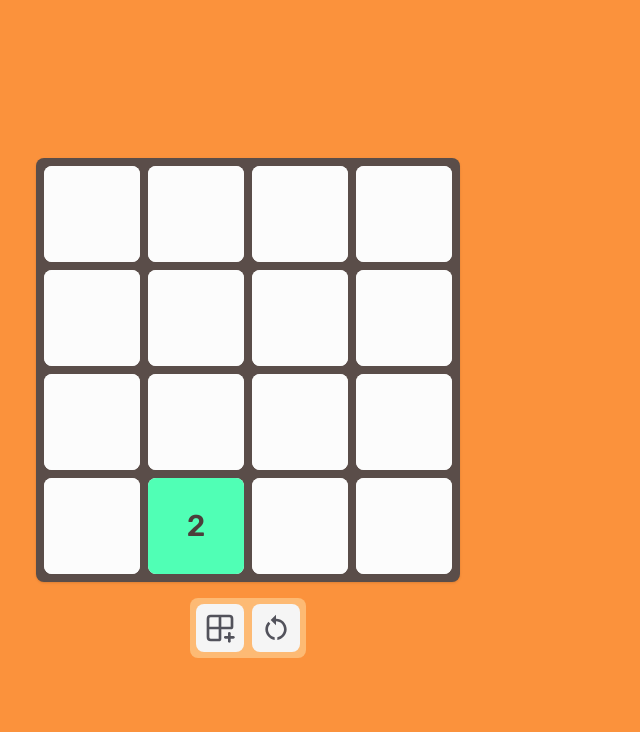
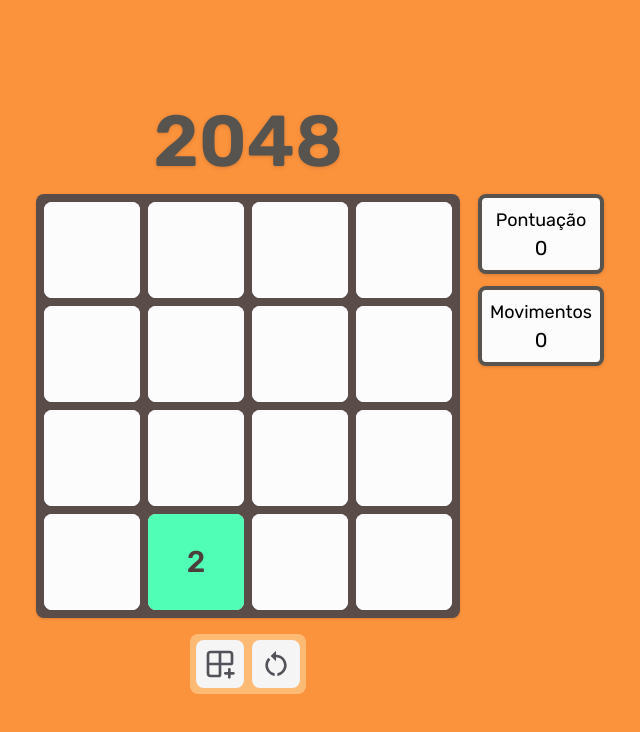
Before and after one commit to orochaa/2048, a React (Vite) app: page / in a window 1280 px wide. Shown: the top 732 px of the page, without its empty margins (392-1032 px from the left). Built offline with nearby package versions, Linux system fonts and the light colour scheme.

Commit message:
feat: add score

```diff
--- a/src/actions.ts
+++ b/src/actions.ts
@@ -91,9 +91,18 @@ export function move(table: Table, mode: Mode, direction: Direction): Table {
   return newTable
 }
 
+export function score(table: Table): number {
+  return table.reduce(
+    (rowAcc, row) =>
+      rowAcc + row.reduce((cellAcc, cell) => cellAcc + cell.value, 0),
+    0
+  )
+}
+
 interface ActionsParams {
   setTable: Dispatch<SetStateAction<Table>>
   setMoveCounter: Dispatch<SetStateAction<number>>
+  setScore: Dispatch<SetStateAction<number>>
   tableSize: number
 }
 
@@ -106,7 +115,7 @@ interface Actions {
 }
 
 export function generateActions(params: ActionsParams): Actions {
-  const { setTable, setMoveCounter, tableSize } = params
+  const { setTable, setMoveCounter, setScore, tableSize } = params
 
   return {
     startGame: (): void => {
@@ -118,7 +127,8 @@ export function generateActions(params: ActionsParams): Actions {
       newTable[startRow][startCol].posY = startRow
       newTable[startRow][startCol].posX = startCol
       setTable(newTable)
-      setMoveCounter(1)
+      setMoveCounter(0)
+      setScore(0)
     },
     moveUp: (): void => {
       setTable(table => {
@@ -129,6 +139,7 @@ export function generateActions(params: ActionsParams): Actions {
         }
         const newTableWithNewCell = addRandomCell(newTable)
         setMoveCounter(state => state + 1)
+        setScore(score(newTableWithNewCell))
 
         return newTableWithNewCell
       })
@@ -143,6 +154,7 @@ export function generateActions(params: ActionsParams): Actions {
 
         const newTableWithNewCell = addRandomCell(newTable)
         setMoveCounter(state => state + 1)
+        setScore(score(newTableWithNewCell))
 
         return newTableWithNewCell
       })
@@ -157,6 +169,7 @@ export function generateActions(params: ActionsParams): Actions {
 
         const newTableWithNewCell = addRandomCell(newTable)
         setMoveCounter(state => state + 1)
+        setScore(score(newTableWithNewCell))
 
         return newTableWithNewCell
       })
@@ -171,6 +184,7 @@ export function generateActions(params: ActionsParams): Actions {
 
         const newTableWithNewCell = addRandomCell(newTable)
         setMoveCounter(state => state + 1)
+        setScore(score(newTableWithNewCell))
 
         return newTableWithNewCell
       })
--- a/src/app.tsx
+++ b/src/app.tsx
@@ -10,6 +10,7 @@ const initialSize = 4
 const initialTable = addRandomCell(generateTable(initialSize))
 
 export function App(): React.JSX.Element {
+  const [score, setScore] = useState<number>(0)
   const [moveCounter, setMoveCounter] = useState<number>(0)
   const [table, setTable] = useState<Table>(initialTable)
   const [tableSize, setTableSize] = useState<number>(initialSize)
@@ -20,6 +21,7 @@ export function App(): React.JSX.Element {
     () =>
       generateActions({
         setMoveCounter,
+        setScore,
         setTable,
         tableSize,
       }),
@@ -36,7 +38,8 @@ export function App(): React.JSX.Element {
 
   const handleRestartGame = useCallback(() => {
     actions.startGame()
-  }, [actions])
+    lostModal.current?.closeModal()
+  }, [actions, lostModal])
 
   useEffect(() => {
     const handleMovement = (e: KeyboardEvent): void => {
@@ -82,16 +85,9 @@ export function App(): React.JSX.Element {
   return (
     <div className="flex min-h-screen w-screen items-center justify-center bg-orange-400 font-rubik">
       <div className="my-10">
-        {/* <div className="mx-auto grid w-fit grid-cols-2 gap-4">
-          <div className="flex flex-col rounded-lg border-zinc-300 bg-white p-2 text-center shadow">
-            <span className="text-lg">Movimentos</span>
-            <span className="text-xl">{moveCounter}</span>
-          </div>
-          <div className="flex flex-col rounded-lg border-zinc-300 bg-white p-2 text-center shadow">
-            <span className="text-lg">Recorde</span>
-            <span className="text-xl">{moveCounter}</span>
-          </div>
-        </div> */}
+        <h1 className="text-center text-7xl font-semibold text-stone-600 drop-shadow">
+          2048
+        </h1>
 
         <div
           className="relative mt-4 rounded-lg bg-brown-500 shadow"
@@ -108,6 +104,17 @@ export function App(): React.JSX.Element {
           {table.flatMap(row =>
             row.map(cell => <Cell key={cell.id} {...cell} />)
           )}
+
+          <div className="absolute -right-36 top-0 flex flex-col gap-3">
+            <div className="flex flex-col rounded-lg border-4 border-stone-600 bg-[#fcfcfc] p-2 text-center drop-shadow">
+              <span className="text-lg">Pontuação</span>
+              <span className="text-xl">{score}</span>
+            </div>
+            <div className="flex flex-col rounded-lg border-4 border-stone-600 bg-[#fcfcfc] p-2 text-center drop-shadow">
+              <span className="text-lg">Movimentos</span>
+              <span className="text-xl">{moveCounter}</span>
+            </div>
+          </div>
         </div>
 
         <div className="mx-auto mt-4 flex w-fit gap-2 rounded-lg bg-orange-300 p-1.5">
--- a/src/components/cell.tsx
+++ b/src/components/cell.tsx
@@ -42,11 +42,7 @@ export function Cell(props: Omit<Cell, 'id'>): React.JSX.Element {
         backgroundColor: cellColors[value],
       }}
     >
-      {/* <span className="text-xs">{cell.id}</span> */}
       <span>{value === 0 ? '' : value}</span>
-      {/* <span>
-        {posY}|{posX}
-      </span> */}
     </div>
   )
 }
```
